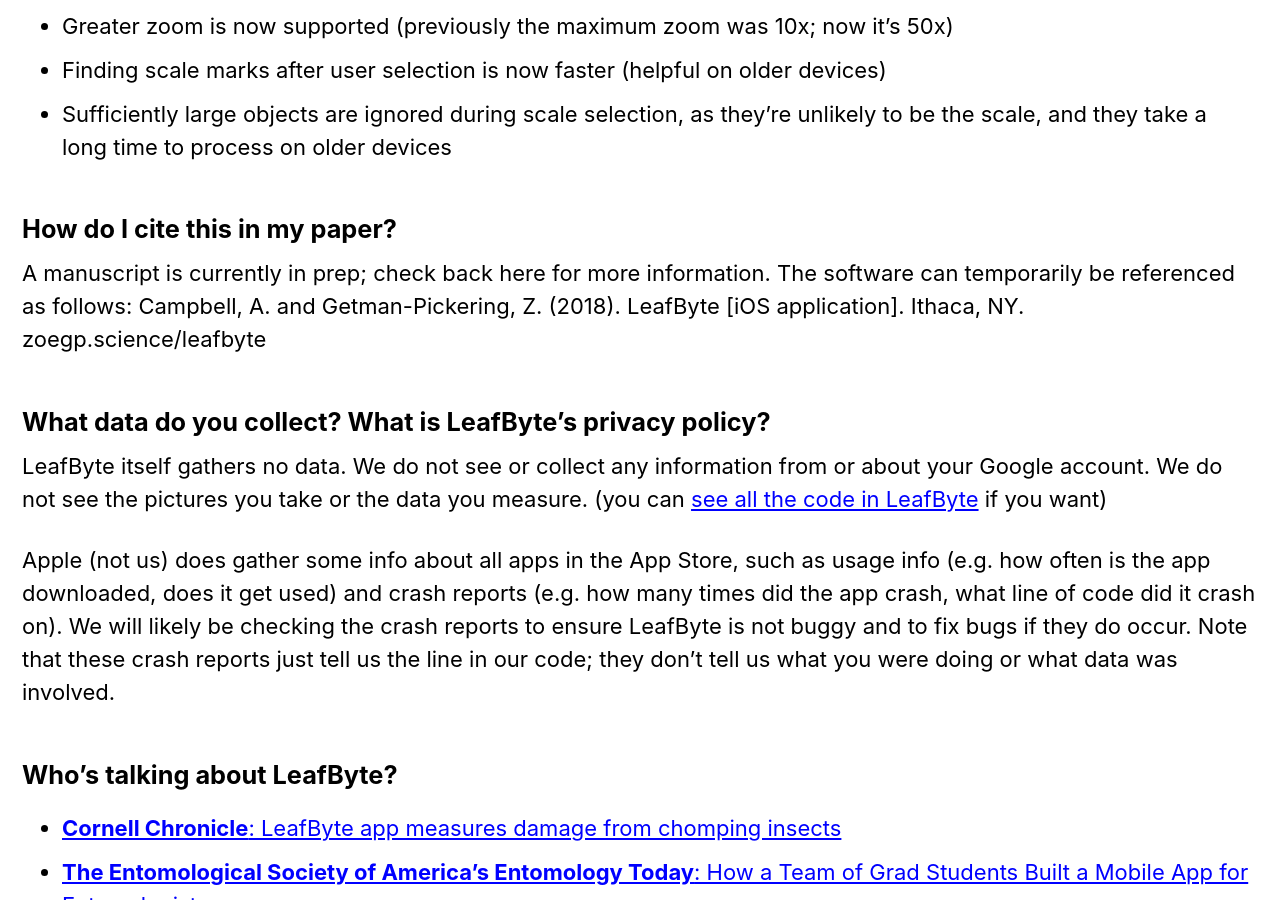
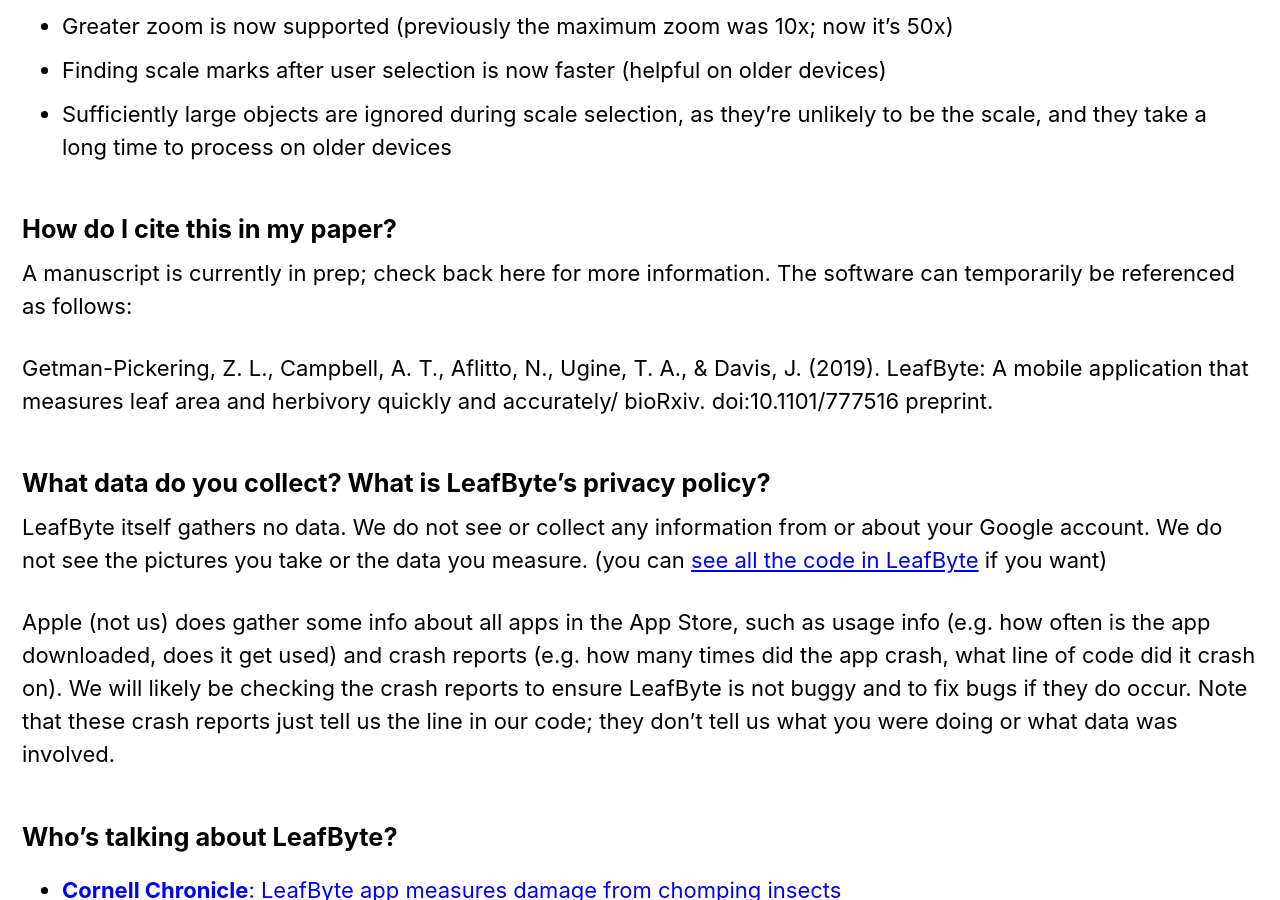
Before and after one commit to Zoegp/zoegp.github.io, a Jekyll site: the page built from leafbyte-faqs.md, in a window 1280 px wide and 900 px high, scrolled down 7720 px. Built offline with Jekyll 4.4.1, drawn with Linux system fonts in a browser that asks for light colours; cached includes are drawn as plain includes; nearby versions of some CDN libraries.

Commit message:
Update leafbyte-faqs.md

```diff
--- a/leafbyte-faqs.md
+++ b/leafbyte-faqs.md
@@ -141,7 +141,8 @@
 
 ##### How do I cite this in my paper?
 A manuscript is currently in prep; check back here for more information. The software can temporarily be referenced as follows:
-Campbell, A. and Getman-Pickering, Z. (2018). LeafByte [iOS application]. Ithaca, NY. zoegp.science/leafbyte
+
+Getman-Pickering, Z. L., Campbell, A. T., Aflitto, N., Ugine, T. A., & Davis, J. (2019). LeafByte: A mobile application that measures leaf area and herbivory quickly and accurately/ bioRxiv. doi:10.1101/777516 preprint.
 
 ##### What data do you collect? What is LeafByte's privacy policy?
 LeafByte itself gathers no data. We do not see or collect any information from or about your Google account. We do not see the pictures you take or the data you measure. (you can [see all the code in LeafByte](https://github.com/akroy/leafbyte) if you want)
```
